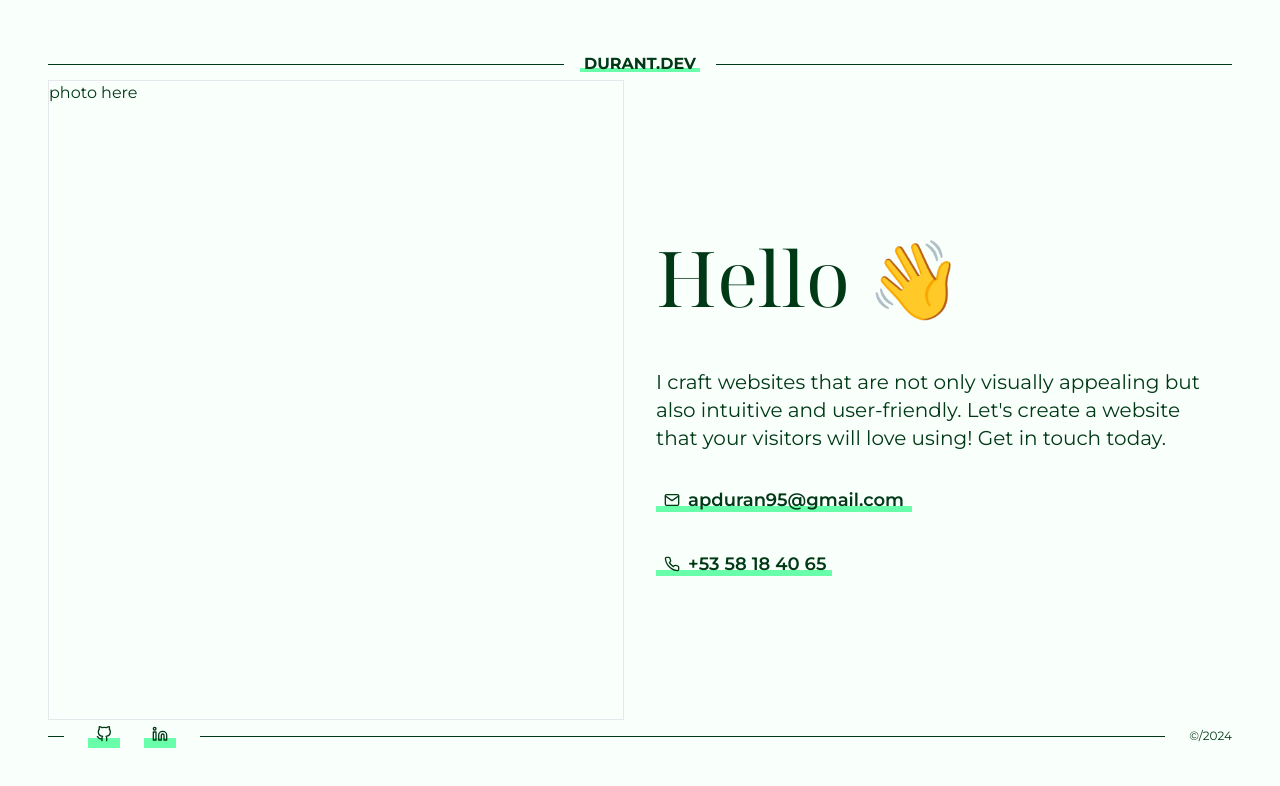
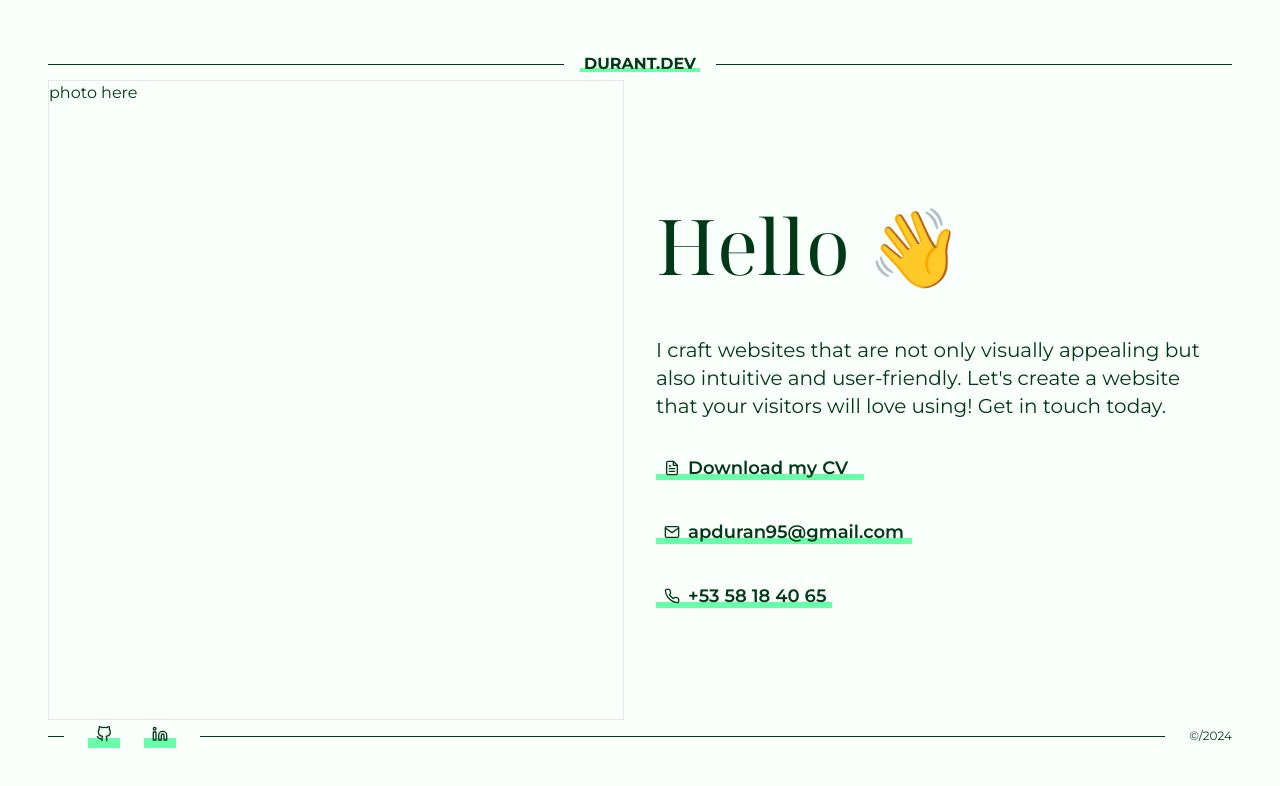
Before and after one commit to durantdurant95/portfolio, a Next.js app: page /contact in a window 1280 px wide. Shown: the top 786 px of the page. Built offline with nearby package versions, Linux system fonts and the light colour scheme.

Commit message:
Update Contact page with new links and download functionality

```diff
--- a/app/contact/page.tsx
+++ b/app/contact/page.tsx
@@ -1,4 +1,5 @@
-import { FiMail, FiPhone } from "react-icons/fi";
+import Link from "next/link";
+import { FiFileText, FiMail, FiPhone } from "react-icons/fi";
 import { notoSerif } from "../fonts";
 
 type Props = {};
@@ -16,20 +17,28 @@ const Contact = (props: Props) => {
           intuitive and user-friendly. Let&apos;s create a website that your
           visitors will love using! Get in touch today.
         </p>
-        <a
+        <Link
+          href="/Alejandro_Resume.pdf"
+          download
+          className="relative flex h-8 w-52 items-center gap-2 p-1 text-lg font-semibold transition duration-300 ease-in-out before:absolute before:bottom-1 before:left-0 before:-z-10 before:h-[6px] before:w-full before:bg-celtic-300 hover:scale-[1.02] before:hover:h-7 before:hover:transform before:hover:duration-300"
+        >
+          <FiFileText className="h-5 w-5 pl-1" />
+          Download my CV
+        </Link>
+        <Link
           href="mailto:apduran95@gmail.com"
           className="relative flex h-8 w-64 items-center gap-2 p-1 text-lg font-semibold transition duration-300 ease-in-out before:absolute before:bottom-1 before:left-0 before:-z-10 before:h-[6px] before:w-full before:bg-celtic-300 hover:scale-[1.02] before:hover:h-7 before:hover:transform before:hover:duration-300"
         >
           <FiMail className="h-5 w-5 pl-1" />
           apduran95@gmail.com
-        </a>
-        <a
+        </Link>
+        <Link
           href="tel:+5358184065"
           className="relative flex h-8 w-44 items-center gap-2 p-1 text-lg font-semibold transition duration-300 ease-in-out before:absolute before:bottom-1 before:left-0 before:-z-10 before:h-[6px] before:w-full before:bg-celtic-300 hover:scale-[1.02] before:hover:h-7 before:hover:transform before:hover:duration-300"
         >
           <FiPhone className="h-5 w-5 pl-1" />
           +53 58 18 40 65
-        </a>
+        </Link>
       </section>
     </main>
   );
```
Also changed, not shown: 1 other file (tests, documents, lock files or other folders).
